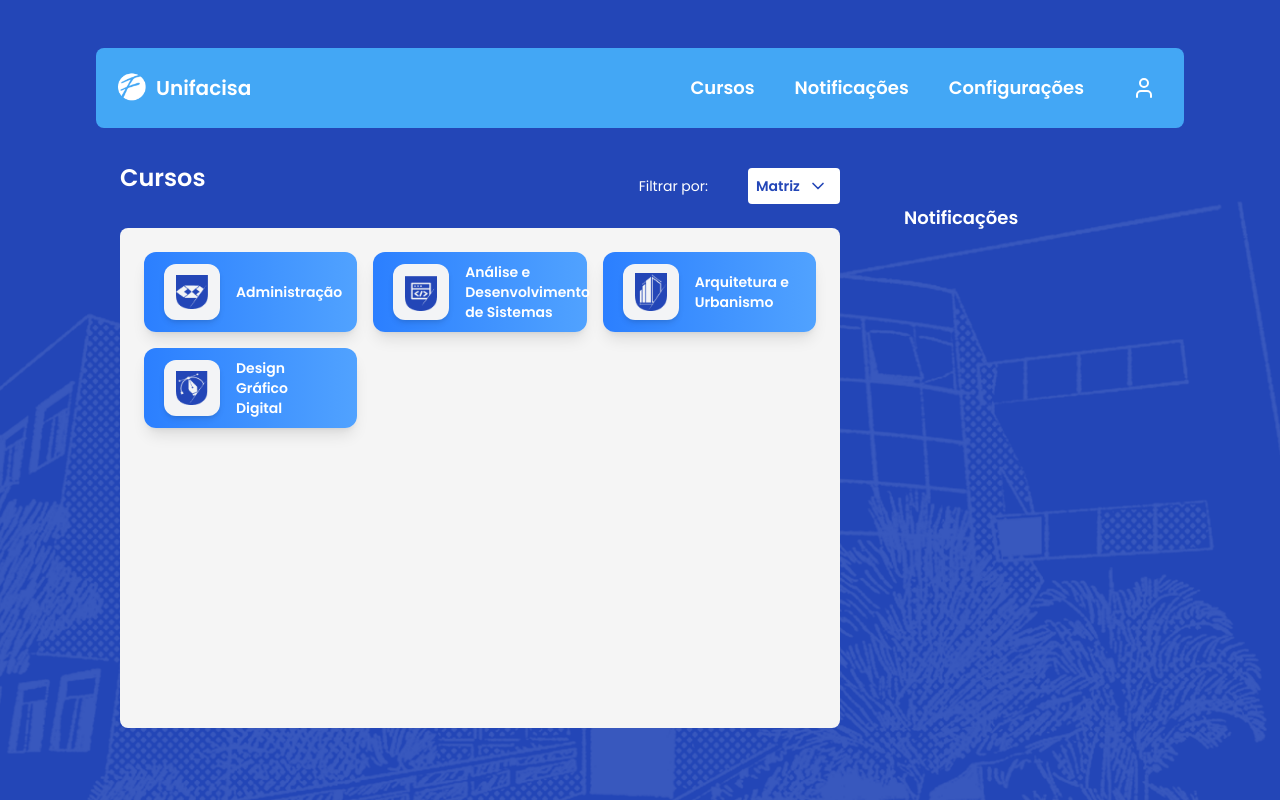
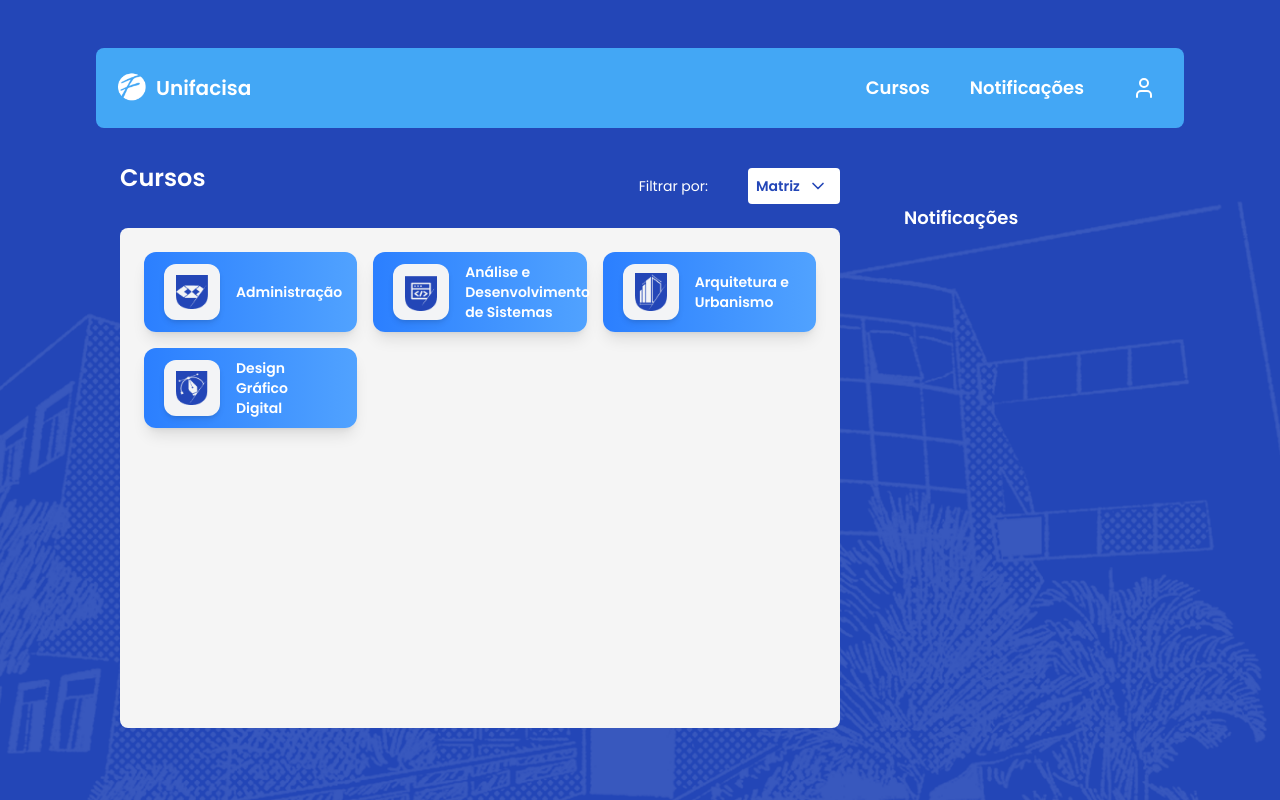
Before and after one commit to anadrv/portfolio-frontend, a React (Vite) app in the folder portfolio/: page / in a window 1280 px wide. Built offline with nearby package versions, Linux system fonts and the light colour scheme.

Commit message:
Tirei configurações do menu por enquanto

```diff
--- a/portfolio/src/components/Menu.jsx
+++ b/portfolio/src/components/Menu.jsx
@@ -29,9 +29,6 @@ function Menu() {
             <NavLink to="/notifications">Notificações</NavLink>
           </li>
 
-          <li>
-            <NavLink to="/subjects">Configurações</NavLink>
-          </li>
 
           <li>
             <NavLink
```
